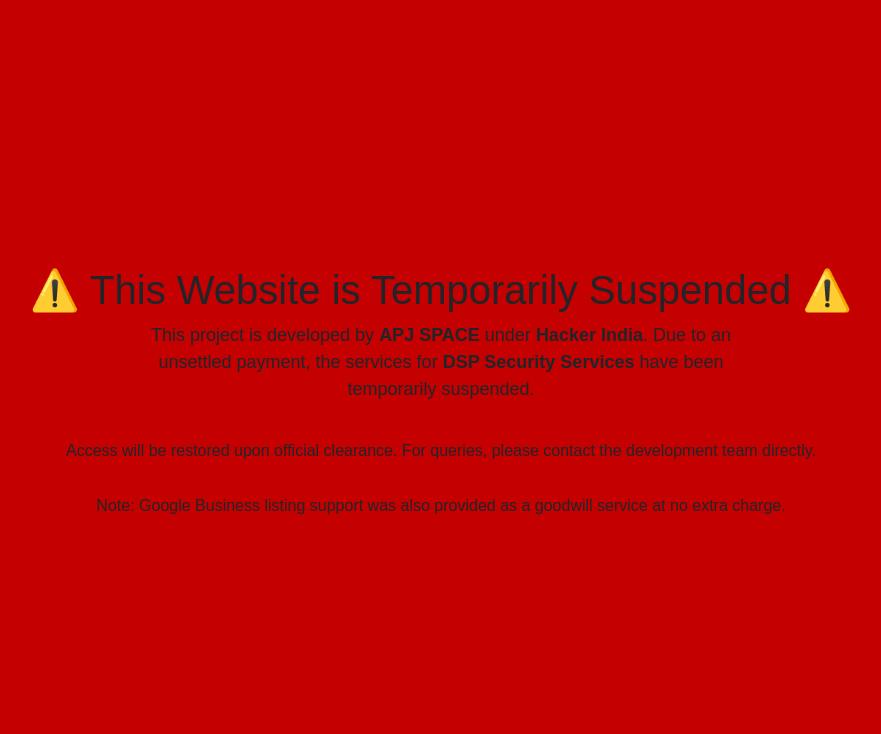
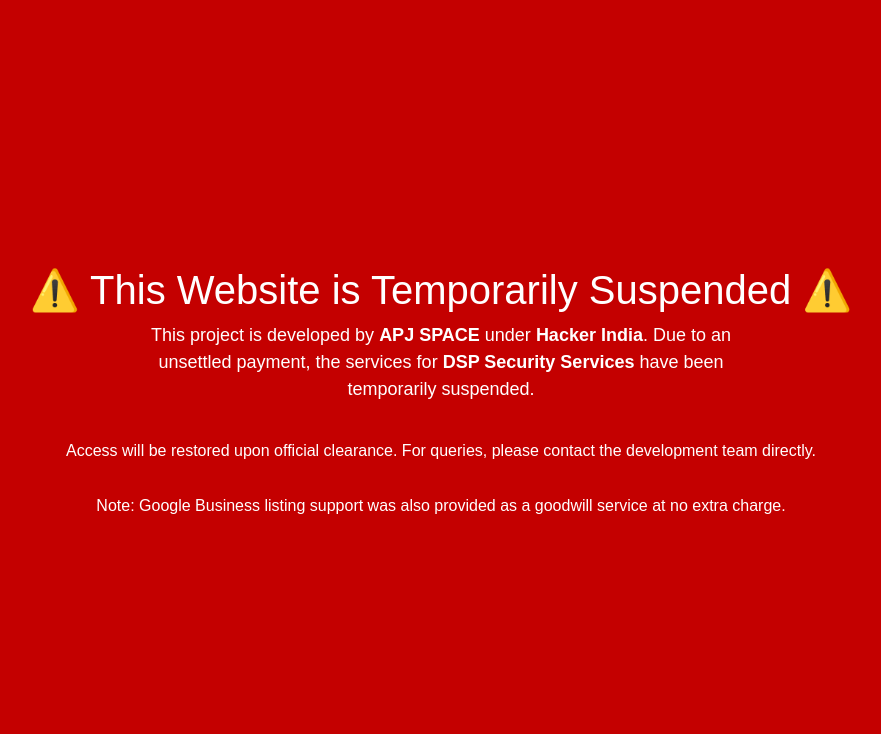
Before and after one commit to DSPSecurityService/index, a plain HTML site: page index.html in a window 1280 px wide. Shown: the top 734 px of the page, without its empty margins (199-1080 px from the left). Drawn offline with nearby package versions, Linux system fonts and the light colour scheme; a web font is replaced by a local one.

Commit message:
Update index.html

```diff
--- a/index.html
+++ b/index.html
@@ -18,7 +18,7 @@
   </head>
   <body>
    <div style="position:fixed;top:0;left:0;width:100%;height:100%;
-background:#c40000;color#FFF;z-index:99999;display:flex;
+background:#c40000;color:#FFF;z-index:99999;display:flex;
 justify-content:center;align-items:center;flex-direction:column;
 text-align:center;padding:20px;font-family:Arial,sans-serif;">
   <h1>⚠️ This Website is Temporarily Suspended ⚠️</h1>
```
